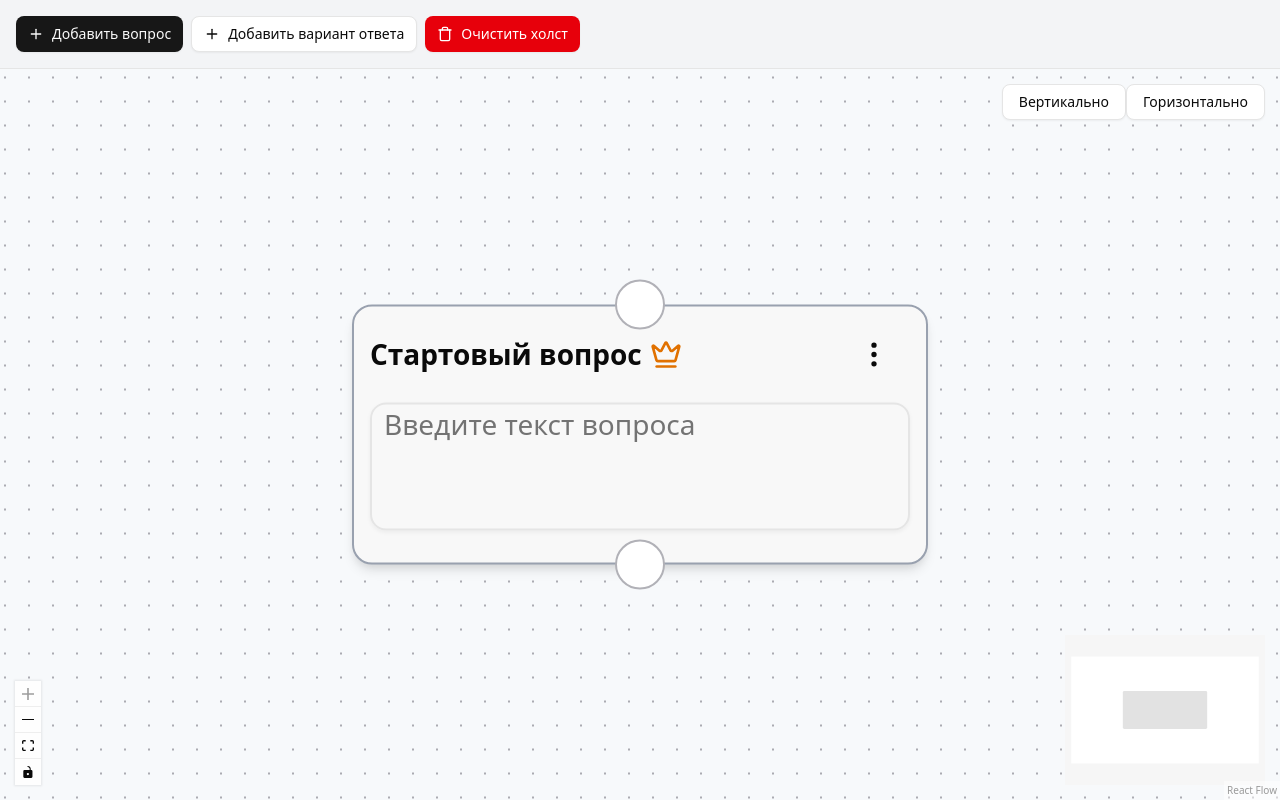
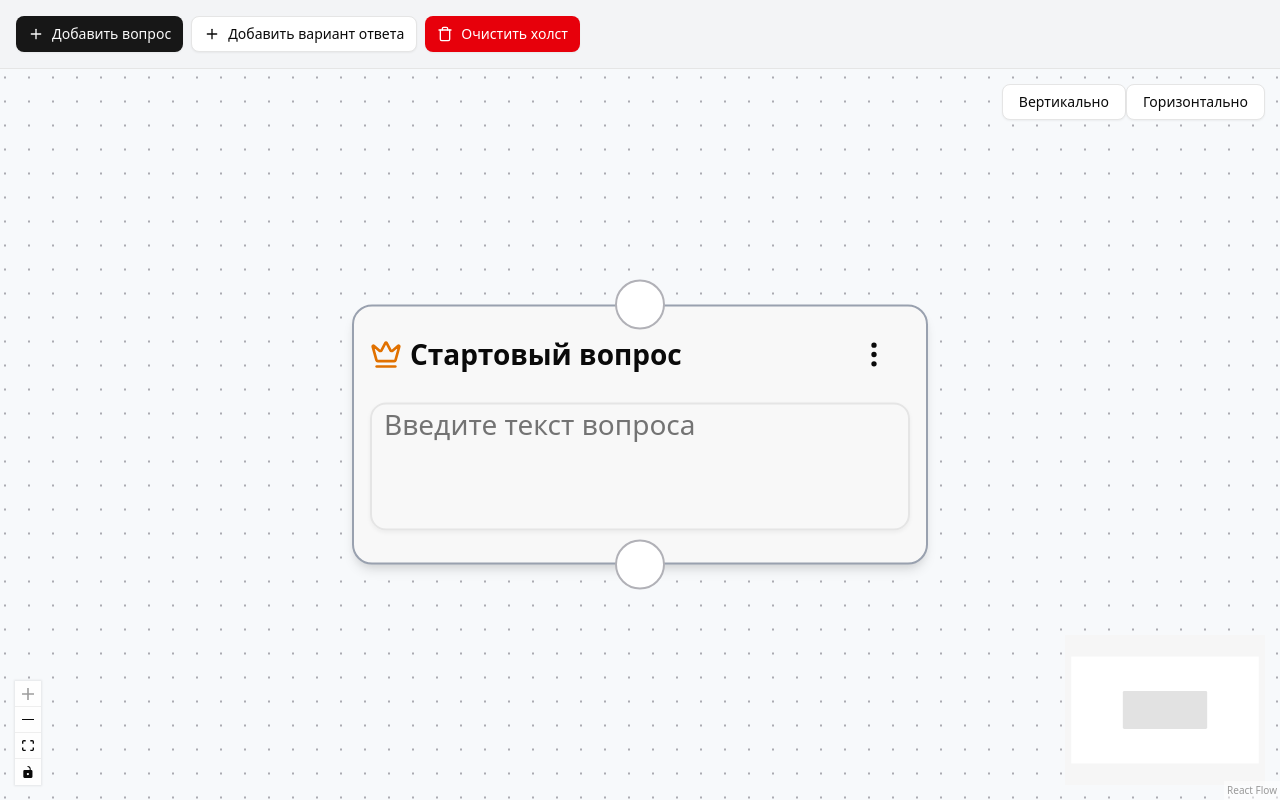
Before and after one commit to apastan/react-flow, a React (Vite) app: page / in a window 1280 px wide. Both pictures are taken after a click on the button "Добавить вопрос". Built offline with nearby package versions, Linux system fonts and the light colour scheme.

Commit message:
replace crown

```diff
--- a/src/features/telegram-bot-builder/ui/QuestionNode.tsx
+++ b/src/features/telegram-bot-builder/ui/QuestionNode.tsx
@@ -113,14 +113,14 @@ export const QuestionNode = memo((props: NodeProps<QuestionNodeType>) => {
       <Handle type="target" position={targetPosition} style={handleStyles} />
       <div className="flex justify-between items-center mb-2">
         <div className={'flex'}>
-          <span className="font-semibold text-sm mr-1">
-            {isStartNode ? 'Стартовый вопрос' : 'Вопрос'}
-          </span>
-          <span className={'flex justify-center items-center'}>
+          <span className={'flex justify-center items-center mr-1'}>
             {isStartNode && (
               // <Network className="w-4 h-4 text-amber-600"/>
               <Crown className="w-4 h-4 text-amber-600" />
             )}
+          </span>
+          <span className="font-semibold text-sm mr-1">
+            {isStartNode ? 'Стартовый вопрос' : 'Вопрос'}
           </span>
         </div>
         <div className="flex items-center gap-2">
```
